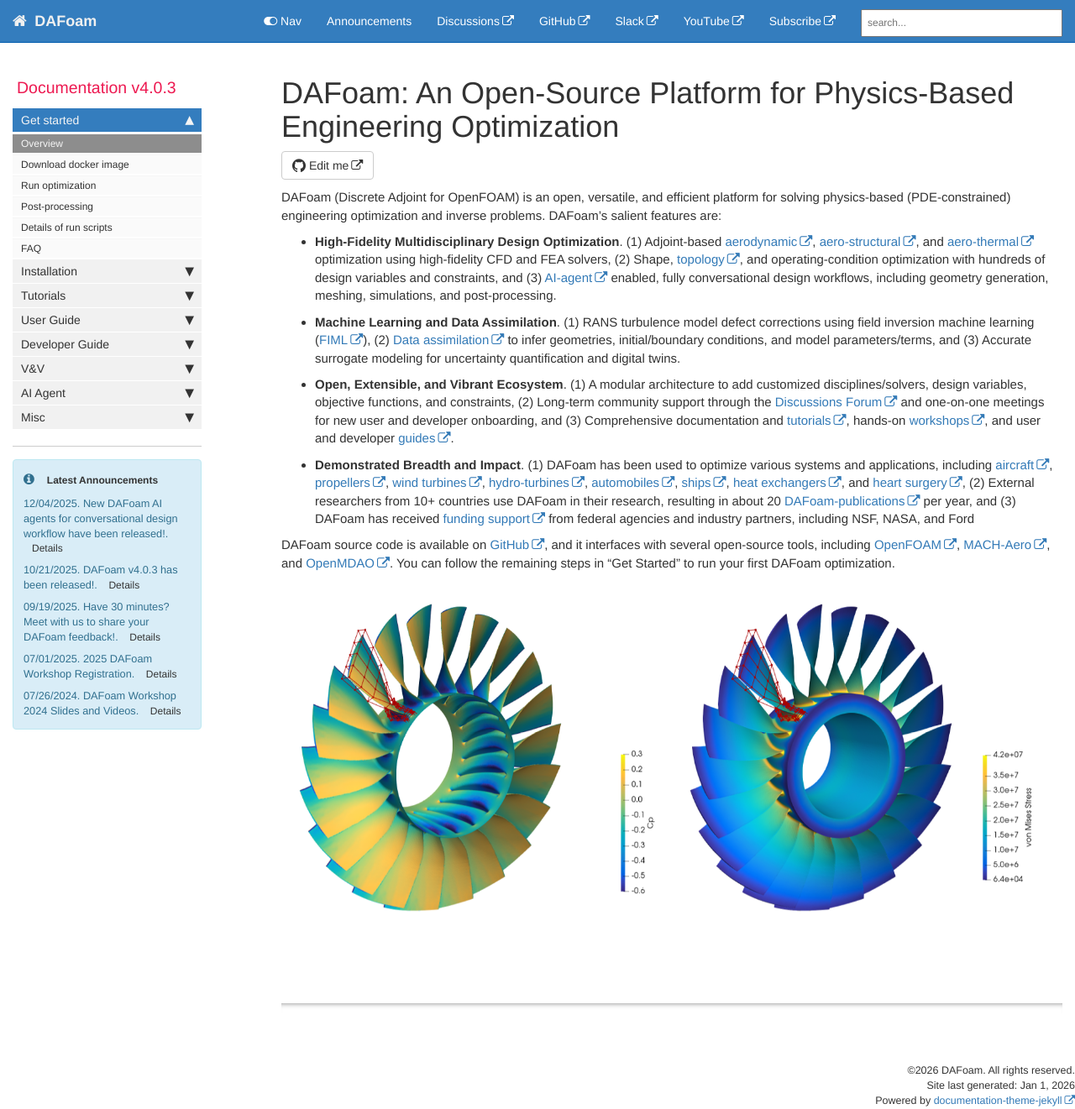
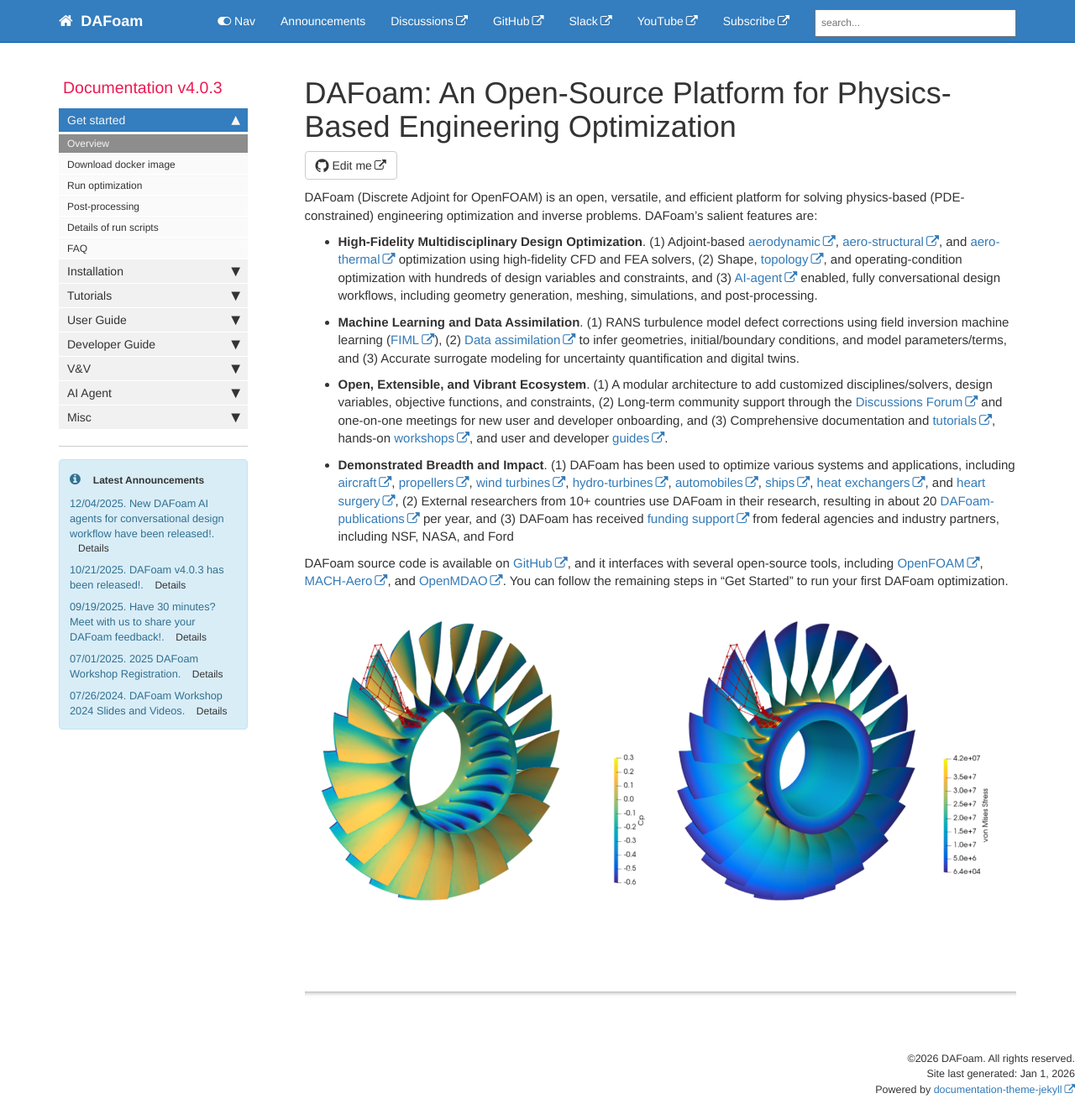
Before and after one commit to DAFoam/DAFoam.github.io, a Jekyll site: the page built from index.md, in a window 1280 px wide and 1321 px high. Shown: the whole window at 84% size. Built offline with Jekyll 4.4.1, drawn with Linux system fonts in a browser that asks for light colours; comment, search, counter and statistics services are not loaded.

Commit message:
content update

```diff
--- a/css/customstyles.css
+++ b/css/customstyles.css
@@ -1290,11 +1290,3 @@ pre {
 .copy-button:focus {
     outline: none;
 }
-
-/* Make container full-width to eliminate white space */
-.container {
-    width: 100% !important;
-    max-width: 100% !important;
-    padding-left: 15px;
-    padding-right: 15px;
-}
```
